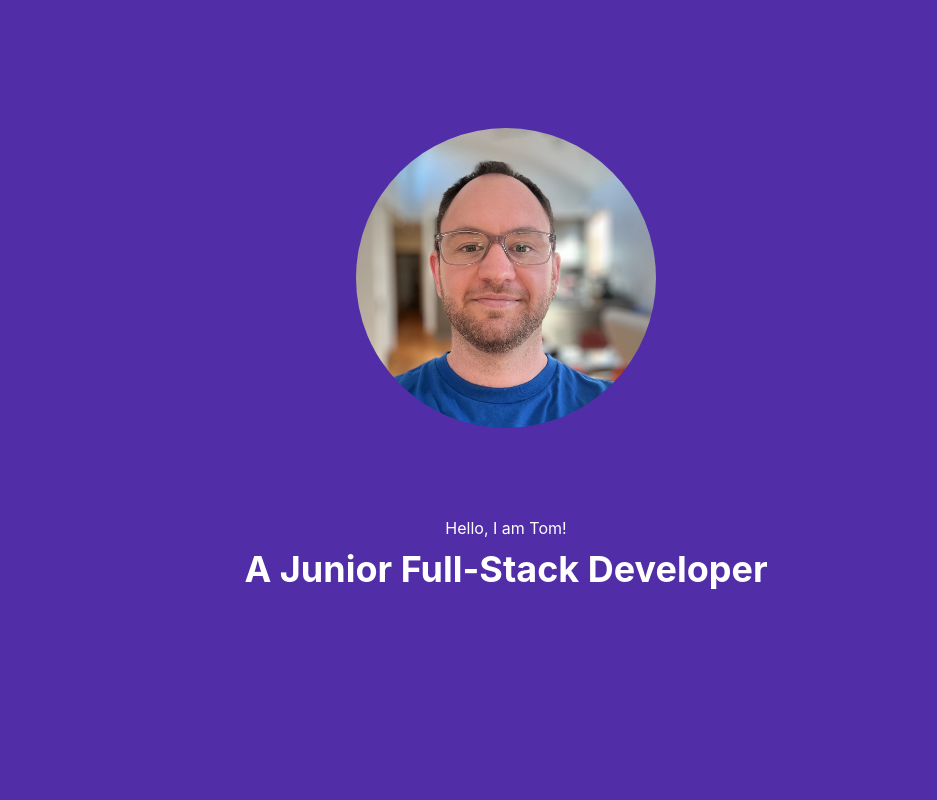
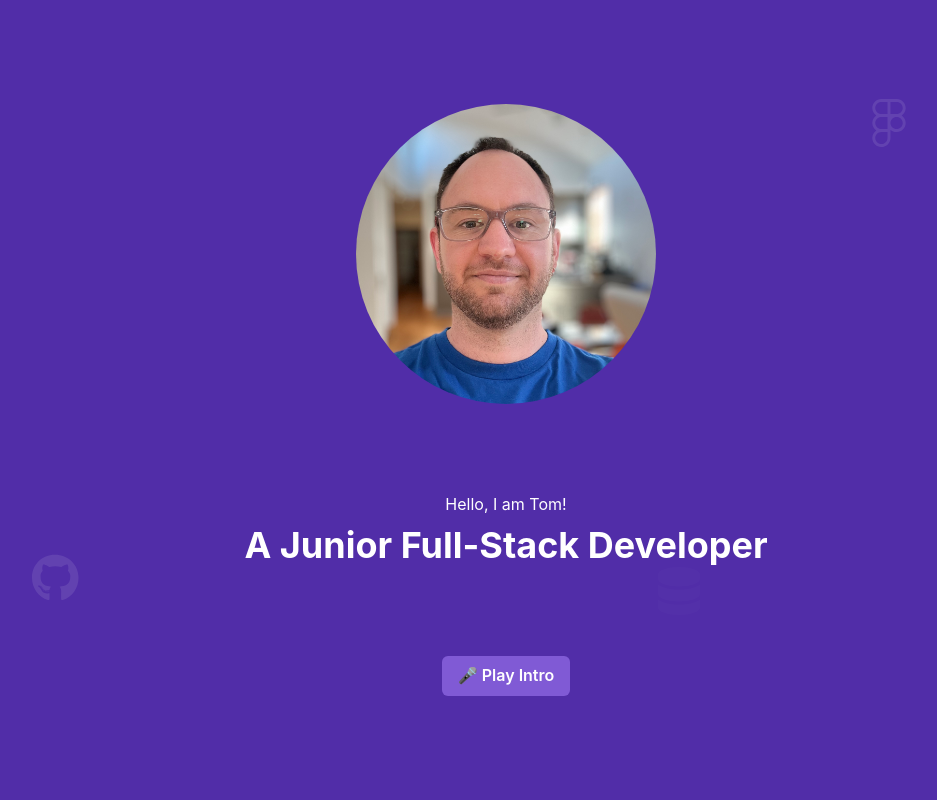
Before and after one commit to TommyMart/portfolio-jan25, a React (Create React App) app in the folder portfolio/: page / in a window 1280 px wide. Shown: the top 800 px of the page, without its empty margins (134-1071 px from the left). Built offline with nearby package versions, Linux system fonts and the light colour scheme.

Commit message:
feat: added transcription for messages and tech icon animations

```diff
--- a/portfolio/src/components/Contact.js
+++ b/portfolio/src/components/Contact.js
@@ -7,6 +7,7 @@ import {
  FormErrorMessage,
  FormLabel,
  Heading,
+ HStack,
  Input,
  Select,
  Text,
@@ -16,6 +17,7 @@ import {
 import * as Yup from 'yup';
 import emailjs from "@emailjs/browser";
 import FullScreenSection from "./FullScreenSection";
+import Transcription from "./transcription";
 
 
 
@@ -100,8 +102,12 @@ const ContactMe = () => {
                             <FormControl>
                                 <FormLabel htmlFor="type">Type of enquiry</FormLabel>
                                 <Select id="type" name="type" {...formik.getFieldProps("type")} >
-                                    <option value="hireMe">Freelance proposal</option>
                                     <option value="other">Other...</option>
+                                    <option value="hireMe">Say Hi 👋</option>
+                                    <option value="hireMe">Cool idea 😮‍💨</option>
+                                    <option value="hireMe">Exployment 🦾</option>
+                                    <option value="hireMe">Freelance proposal 🎯</option>
+
                                     </Select>
                             </FormControl>
                             <FormControl isInvalid={!!formik.errors.comment && formik.touched.comment}>
@@ -115,25 +121,28 @@ const ContactMe = () => {
                                     />
                                 <FormErrorMessage>{formik.errors.comment}</FormErrorMessage>
                             </FormControl>
+                            <HStack>
                             <Button
                             type="submit"
                             colorScheme="purple"
-                            width="full"
+                            width="50%"
                             >Submit</Button>
+                            <Transcription setFieldValue={formik.setFieldValue} />
+                            </HStack>
                         </form>
 
                     </Box>
 
                 </VStack>
                 <Box display="flex" justifyContent="center" px={8} py={4}>
-        <Text py={0} textAlign="center" maxW="600px">
+        <Text py={0} px={16} textAlign="center" maxW="50%">
           I acknowledge the Kaurna people, the original custodians of the lands
           on which this website was built, and that sovereignty was never ceded.
         </Text>
 
       </Box>
       <Text py={0} textAlign="center">
-      • thomas.h.martin89@gmail.com •
+        thomas.h.martin89@gmail.com
         </Text>
         <Text className="expand3">❤️</Text>
             </FullScreenSection>
--- a/portfolio/src/components/Header.js
+++ b/portfolio/src/components/Header.js
@@ -73,6 +73,7 @@ const Header = () => {
       transitionTimingFunction="ease-in-out"
       backgroundColor="#18181b"
       ref={headerRef}
+      zIndex={10}
     >
       <Box color="white" maxWidth="1280px" margin="0 auto">
         <HStack
--- a/portfolio/src/components/LandingSection.js
+++ b/portfolio/src/components/LandingSection.js
@@ -1,26 +1,52 @@
-import { Avatar, Heading, VStack, keyframes } from "@chakra-ui/react";
+import { Avatar, Button, Heading, VStack } from "@chakra-ui/react";
 import FullScreenSection from "./FullScreenSection";
+import AudioIntro from "./intro";
+import DisplayIcons from "./iconDisplay";
+import { useEffect, useState } from "react";
 
 const greeting = "Hello, I am Tom!";
 const bio1 = "A Junior Full-Stack Developer";
 
 const LandingSection = () => {
 
+    const [iconDelay1, setIconDelay1] = useState(false);
+    const [iconDelay2, setIconDelay2] = useState(false);
+
+    useEffect(() => {
+        const timer = setTimeout(() => {
+            setIconDelay1(true);
+        }, 1000)
+    }, [])
+
+    useEffect(() => {
+        const timer = setTimeout(() => {
+            setIconDelay2(true);
+        }, 2000)
+    }, [])
+
     return (
-    <FullScreenSection
+        <>
+
+     <FullScreenSection
         justifyContent="center"
         alignItems="center"
         isDarkBackground
         backgroundColor="#512DA8"
     >
+        {iconDelay1 && <DisplayIcons />}
+        {iconDelay2 && <DisplayIcons />}
+        <DisplayIcons />
 
-        <Avatar className="expand2" src={"/IMG_0900.jpeg"} width={300} height={300}/>
+        <Avatar position="relative" zIndex={10} className="expand2 glow" src={"/IMG_0900.jpeg"} width={300} height={300}/>
         <VStack py={20}>
-            <h1>{greeting}</h1>
-            <Heading className="expand2" >{bio1}</Heading>
-
+            <h1 position="relative" zIndex={10}>{greeting}</h1>
+            <Heading position="relative" zIndex={10} className="expand2" >{bio1}</Heading>
+            <DisplayIcons />
         </VStack>
+        <AudioIntro />
+        <DisplayIcons />
     </FullScreenSection>
+    </>
     )
 }
 
--- a/portfolio/src/components/Projects.js
+++ b/portfolio/src/components/Projects.js
@@ -67,7 +67,7 @@ const Projects = () => {
                 ))}
                 </Box>
                 <Link href="https://github.com/TommyMart" isExternal>
-                <Heading as={"h6"} size={"lg"} >And more here
+                <Heading as={"h6"} size={"lg"} >View more projects here
                     <FontAwesomeIcon icon={faArrowRight} style={{ marginLeft: "8px" }}></FontAwesomeIcon>
                 </Heading></Link>
             </FullScreenSection>
--- /dev/null
+++ b/portfolio/src/components/iconDisplay.js
@@ -0,0 +1,66 @@
+import React, { useEffect, useState } from "react";
+import { faAws, faCss, faCss3, faFigma, faGit, faGithub, faHtml5, faJs, faLinkedin, faNodeJs, faPython, faReact } from "@fortawesome/free-brands-svg-icons";
+import { FontAwesomeIcon } from "@fortawesome/react-fontawesome";
+import "../styles/fadeIcon.css";
+import { faDatabase } from "@fortawesome/free-solid-svg-icons";
+
+const icons = [ faReact, faJs, faPython, faCss, faHtml5, faFigma, faNodeJs, faAws, faGit, faGithub, faDatabase ]
+
+const DisplayIcons = () => {
+    const [iconData, setIconData] = useState({ icon: null, x: 0, y:0 });
+
+    const getRandomPagePoint = () => {
+        // Get width and height of browser window
+        const windowWidth = window.innerWidth;
+        const windowHeight = window.innerHeight;
+
+        // Get random X and Y values
+        const randomX = Math.floor(Math.random() * windowWidth);
+        const randomY = Math.floor(Math.random() * windowHeight);
+
+        // Return icon coordinates
+        return [randomX, randomY]
+    }
+
+    const getRandomIcon = () => {
+        const randomIconIndex = Math.floor(Math.random() * icons.length);
+        return icons[randomIconIndex];
+    };
+
+    const createRandomIcon = () => {
+        let [x, y] = getRandomPagePoint();
+        let icon = getRandomIcon();
+        setIconData({ icon, x, y });
+    };
+
+    useEffect(() => {
+        const interval = setInterval(() => {
+            createRandomIcon();
+        }, 3000);
+
+        // Cleanup interval on unmount
+        return () => clearInterval(interval);
+    }, []);
+
+
+
+      return (
+        <>
+        {iconData.icon && (
+            <div
+            key={Date.now()}
+            className="fade-icon"
+            style={{
+              position: "absolute",
+              left: `${iconData.x}px`,
+              top: `${iconData.y}px`,
+            }}
+          >
+            <FontAwesomeIcon icon={iconData.icon} size="3x" />
+          </div>
+      )}
+    </>
+    );
+};
+
+export default DisplayIcons;
--- /dev/null
+++ b/portfolio/src/components/intro.js
@@ -0,0 +1,44 @@
+import { VStack, Button, Text } from "@chakra-ui/react";
+import { useRef, useEffect, useState } from "react";
+
+const AudioIntro = () => {
+  const audioRef = useRef(null);
+  const [audioPlaying, setAudioPlaying] = useState(false);
+
+    useEffect(() => {
+    audioRef.current = new Audio("/intro.mp3");
+    audioRef.current.preload = "auto";
+  }, []);
+
+  const playAudio = () => {
+    const audio = audioRef.current;
+    if (!audio) {
+      console.error("Audio reference not initialized");
+      return;
+    }
+
+    if (audioPlaying) {
+        audio.pause();
+    } else {
+        audio
+            .play()
+            .catch((error) => {
+                console.error("Audio playback failed:", error);
+                alert("Could not play the audio. Please check the file path and format.");
+            });
+    }
+
+    setAudioPlaying(!audioPlaying)
+    }
+
+  return (
+    <VStack spacing={4}>
+      <Button position="relative" zIndex={10} colorScheme="purple" onClick={playAudio}>
+        {audioPlaying ? "Pause Audio" : "🎤 Play Intro"}
+      </Button>
+
+    </VStack>
+  );
+};
+
+export default AudioIntro;
--- /dev/null
+++ b/portfolio/src/components/transcription.js
@@ -0,0 +1,57 @@
+import { Button, Text } from "@chakra-ui/react";
+import { useState } from "react";
+
+const Transcription = ({ setFieldValue }) => {
+  const [transcription, setTranscription] = useState("");
+  const [isListening, setIsListening] = useState(false);
+
+  const startTranscription = () => {
+    if (!("webkitSpeechRecognition" in window || "SpeechRecognition" in window)) {
+      alert("Sorry, your browser does not support the Web Speech API.");
+      return;
+    }
+
+    const SpeechRecognition =
+      window.SpeechRecognition || window.webkitSpeechRecognition;
+    const recognition = new SpeechRecognition();
+    recognition.lang = "en-US";
+    recognition.interimResults = false;
+    recognition.maxAlternatives = 1;
+
+    recognition.start();
+    setIsListening(true);
+
+    recognition.onresult = (event) => {
+      const transcript = event.results[0][0].transcript;
+      setTranscription(transcript);
+      setFieldValue("comment", transcript); // Update the Formik comment field
+      setIsListening(false);
+    };
+
+    recognition.onerror = (event) => {
+      console.error("Speech recognition error:", event.error);
+      setIsListening(false);
+    };
+
+    recognition.onend = () => {
+      setIsListening(false);
+    };
+  };
+
+  return (
+
+      <Button
+        colorScheme="purple"
+        onClick={startTranscription}
+        isLoading={isListening}
+        loadingText="Listening..."
+        width="50%"
+
+      >
+        Transcribe
+      </Button>
+
+  );
+};
+
+export default Transcription;
--- /dev/null
+++ b/portfolio/src/styles/fadeIcon.css
@@ -0,0 +1,21 @@
+.fade-icon {
+    animation: fade-in-out 3s ease-in-out infinite; /* Apply the fade animation */
+    color: white;
+    position: relative;
+    z-index: 1;
+  }
+
+  @keyframes fade-in-out {
+    0% {
+      opacity: 0;
+    }
+    25% {
+      opacity: .1;
+    }
+    75% {
+      opacity: .1;
+    }
+    100% {
+      opacity: 0;
+    }
+  }
```
Also changed, not shown: portfolio/src/components/Card.js (+4 -2 lines), portfolio/src/styles/expand.css (line endings or trailing spaces), 1 other file (tests, documents, lock files or other folders).
